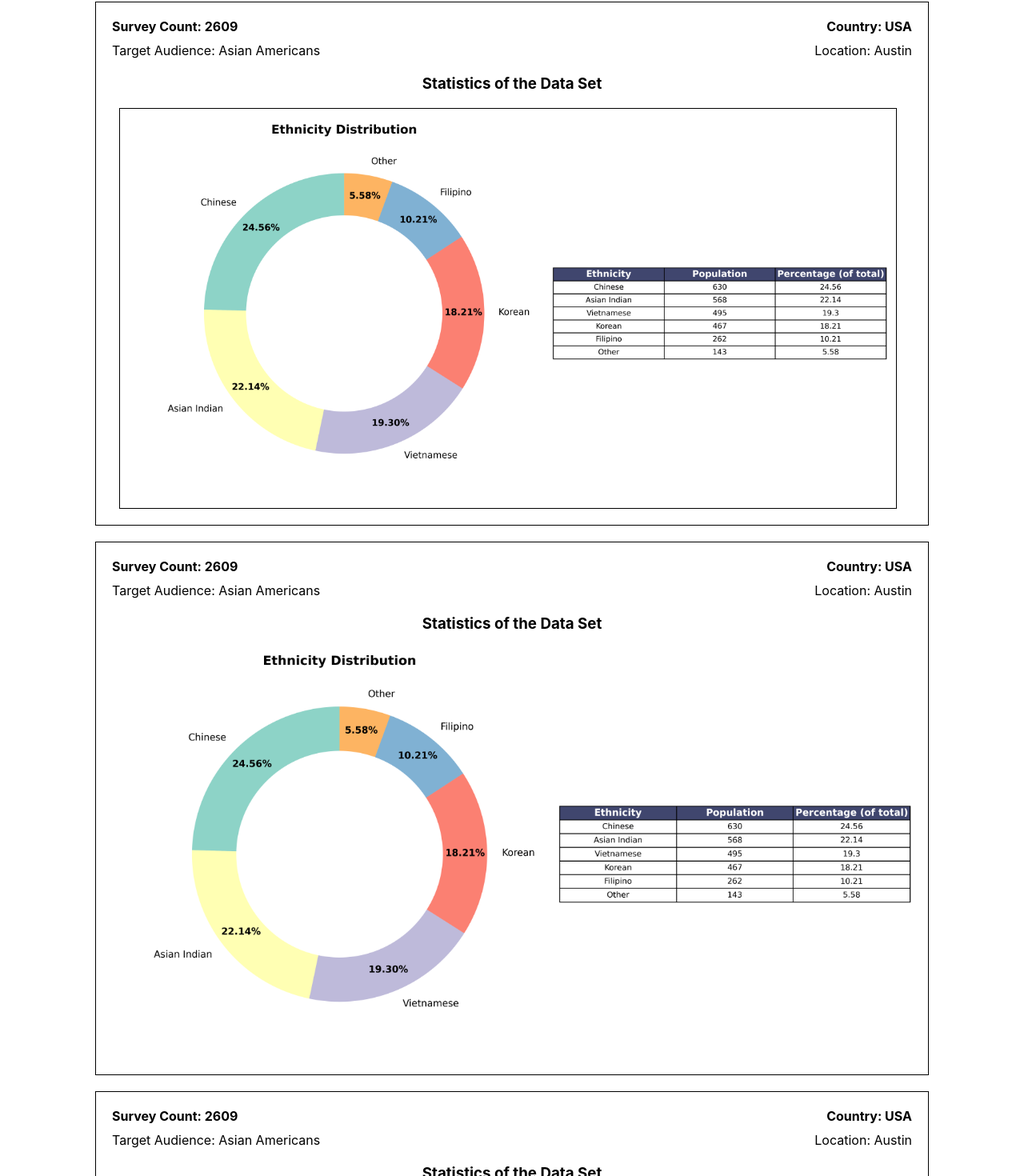
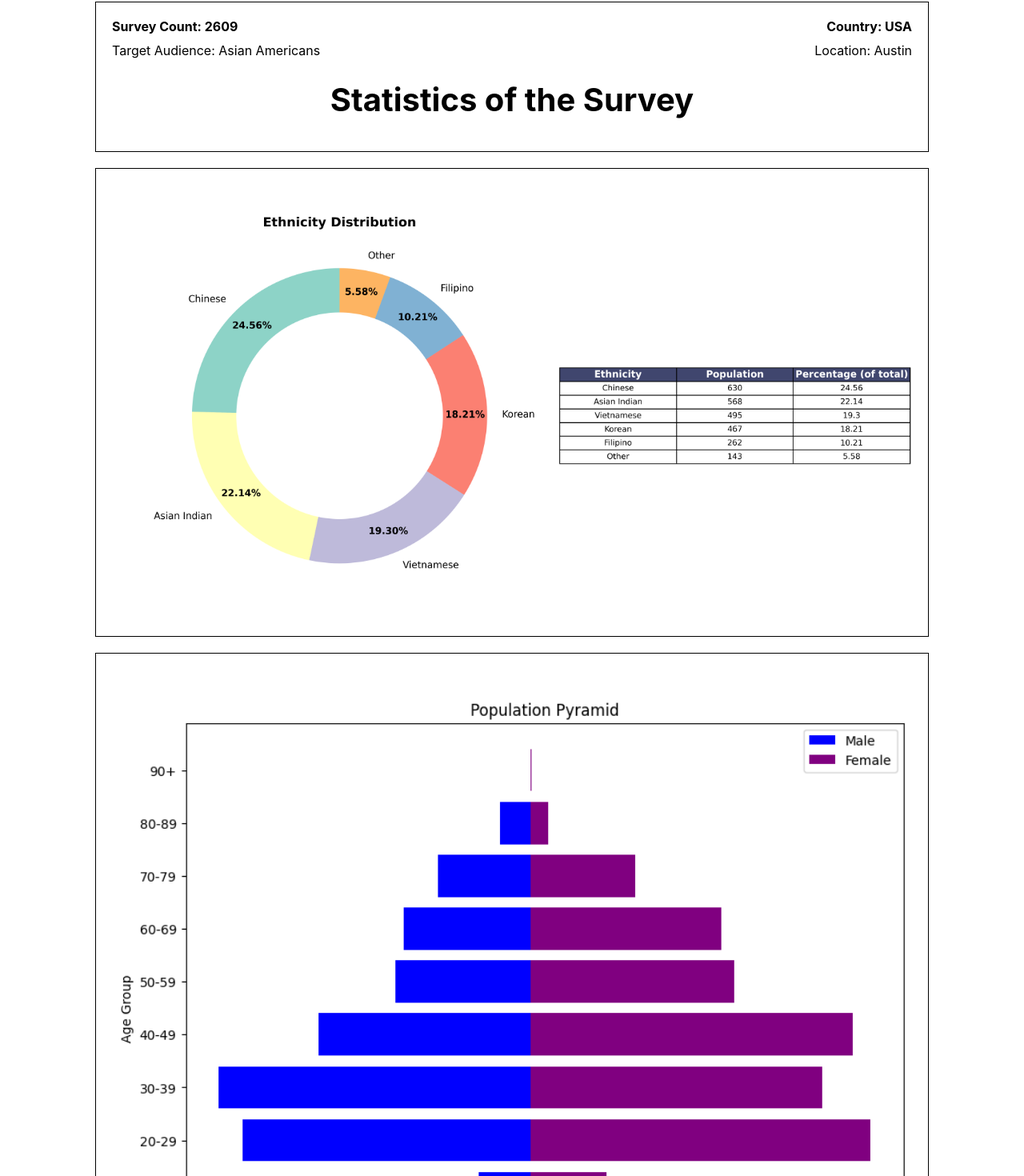
Before and after one commit to tharuka7/ForntEnd_QOL, a React (Create React App) app: page / in a window 1280 px wide. Shown: the part 239-1709 px from the top of the page at 80% size. Built offline with nearby package versions, Linux system fonts and the light colour scheme.

Commit message:
adding file

```diff
--- a/src/components/LandingPage.js
+++ b/src/components/LandingPage.js
@@ -3,6 +3,12 @@ import React from 'react';
 import { useNavigate } from 'react-router-dom';
 import '../App.css';
 import png1 from '../assest/a.png';
+import png2 from '../assest/b.png';
+import jpg1 from '../assest/c.jpg';
+import jpg2 from '../assest/d.jpg';
+import jpg3 from '../assest/e.jpg';
+import jpg4 from '../assest/f.jpg';
+import jpg5 from '../assest/g.jpg';
 
 function LandingPage() {
   const navigate = useNavigate();
@@ -15,7 +21,8 @@ function LandingPage() {
 
 
     <div className="landing-page">
-        <div style={{ border: '1px solid black', padding: '20px', width: '1000px', margin: 'auto', textAlign: 'center', marginTop: '20px' }}>
+
+<div style={{ border: '1px solid black', padding: '20px', width: '1000px', margin: '20px auto', textAlign: 'center' }}>
     <div style={{ display: 'flex', justifyContent: 'space-between', fontWeight: 'bold', marginBottom: '10px' }}>
         <div>Survey Count: 2609</div>
         <div>Country: USA</div>
@@ -24,44 +31,116 @@ function LandingPage() {
         <div>Target Audience: Asian Americans</div>
         <div>Location: Austin</div>
     </div>
-    <h3>Statistics of the Data Set</h3>
+    <h1>Statistics of the Survey</h1>
+</div>
 
-    <div style={{ display: 'flex', justifyContent: 'space-around', width: '1000px' }}>
-        <div style={{ border: '1px solid black', padding: '10px', marginRight: '10px' }}>
-            <img width={950} src={png1} alt="placeholder" />
+
+<div style={{ border: '1px solid black', padding: '20px', width: '1000px', margin: 'auto', textAlign: 'center' ,marginTop:'20px'}}>
+            <div style={{ display: 'flex', justifyContent: 'space-between', fontWeight: 'bold', marginBottom: '10px' }}>
+                <div></div>
+
+            </div>
+            <div style={{ display: 'flex', justifyContent: 'space-between', marginBottom: '20px' }}>
+
+            </div>
+            <div style={{ marginBottom: '10px', width: '1000px' }}>
+                <img width={1000} src= {png1}  alt="placeholder" />
+            </div>
         </div>
 
-    </div>
-</div>
+
+
 
         <div style={{ border: '1px solid black', padding: '20px', width: '1000px', margin: 'auto', textAlign: 'center' ,marginTop:'20px'}}>
             <div style={{ display: 'flex', justifyContent: 'space-between', fontWeight: 'bold', marginBottom: '10px' }}>
-                <div>Survey Count: 2609</div>
-                <div>Country: USA</div>
+                <div></div>
+
             </div>
             <div style={{ display: 'flex', justifyContent: 'space-between', marginBottom: '20px' }}>
-                <div>Target Audience: Asian Americans</div>
-                <div>Location: Austin</div>
+
             </div>
-            <h3>Statistics of the Data Set</h3>
             <div style={{ marginBottom: '10px', width: '1000px' }}>
-                <img width={1000} src={png1} alt="placeholder" />
+                <img width={1000} src= {png2}  alt="placeholder" />
             </div>
         </div>
+
+
         <div style={{ border: '1px solid black', padding: '20px', width: '1000px', margin: 'auto', textAlign: 'center' ,marginTop:'20px'}}>
             <div style={{ display: 'flex', justifyContent: 'space-between', fontWeight: 'bold', marginBottom: '10px' }}>
-                <div>Survey Count: 2609</div>
-                <div>Country: USA</div>
+                <div></div>
+
             </div>
             <div style={{ display: 'flex', justifyContent: 'space-between', marginBottom: '20px' }}>
-                <div>Target Audience: Asian Americans</div>
-                <div>Location: Austin</div>
+
             </div>
-            <h3>Statistics of the Data Set</h3>
             <div style={{ marginBottom: '10px', width: '1000px' }}>
-                <img width={1000} src={png1} alt="placeholder" />
+                <img width={1000} src= {jpg1}  alt="placeholder" />
             </div>
         </div>
+
+        <div style={{ border: '1px solid black', padding: '20px', width: '1000px', margin: 'auto', textAlign: 'center' ,marginTop:'20px'}}>
+            <div style={{ display: 'flex', justifyContent: 'space-between', fontWeight: 'bold', marginBottom: '10px' }}>
+                <div></div>
+
+            </div>
+            <div style={{ display: 'flex', justifyContent: 'space-between', marginBottom: '20px' }}>
+
+            </div>
+            <div style={{ marginBottom: '10px', width: '1000px' }}>
+                <img width={1000} src= {jpg2}  alt="placeholder" />
+            </div>
+        </div>
+
+
+        <div style={{ border: '1px solid black', padding: '20px', width: '1000px', margin: 'auto', textAlign: 'center' ,marginTop:'20px'}}>
+            <div style={{ display: 'flex', justifyContent: 'space-between', fontWeight: 'bold', marginBottom: '10px' }}>
+                <div></div>
+
+            </div>
+            <div style={{ display: 'flex', justifyContent: 'space-between', marginBottom: '20px' }}>
+
+            </div>
+            <div style={{ marginBottom: '10px', width: '1000px' }}>
+                <img width={1000} src= {jpg3}  alt="placeholder" />
+            </div>
+        </div>
+
+
+
+        <div style={{ border: '1px solid black', padding: '20px', width: '1000px', margin: 'auto', textAlign: 'center' ,marginTop:'20px'}}>
+            <div style={{ display: 'flex', justifyContent: 'space-between', fontWeight: 'bold', marginBottom: '10px' }}>
+                <div></div>
+
+            </div>
+            <div style={{ display: 'flex', justifyContent: 'space-between', marginBottom: '20px' }}>
+
+            </div>
+            <div style={{ marginBottom: '10px', width: '1000px' }}>
+                <img width={1000} src= {jpg4}  alt="placeholder" />
+            </div>
+        </div>
+
+
+
+
+        <div style={{ border: '1px solid black', padding: '20px', width: '1000px', margin: 'auto', textAlign: 'center' ,marginTop:'20px'}}>
+            <div style={{ display: 'flex', justifyContent: 'space-between', fontWeight: 'bold', marginBottom: '10px' }}>
+                <div></div>
+
+            </div>
+            <div style={{ display: 'flex', justifyContent: 'space-between', marginBottom: '20px' }}>
+
+            </div>
+            <div style={{ marginBottom: '10px', width: '1000px' }}>
+                <img width={1000} src= {jpg5}  alt="placeholder" />
+            </div>
+        </div>
+
+
+
+
+
+
     </div>
   );
 }
```
